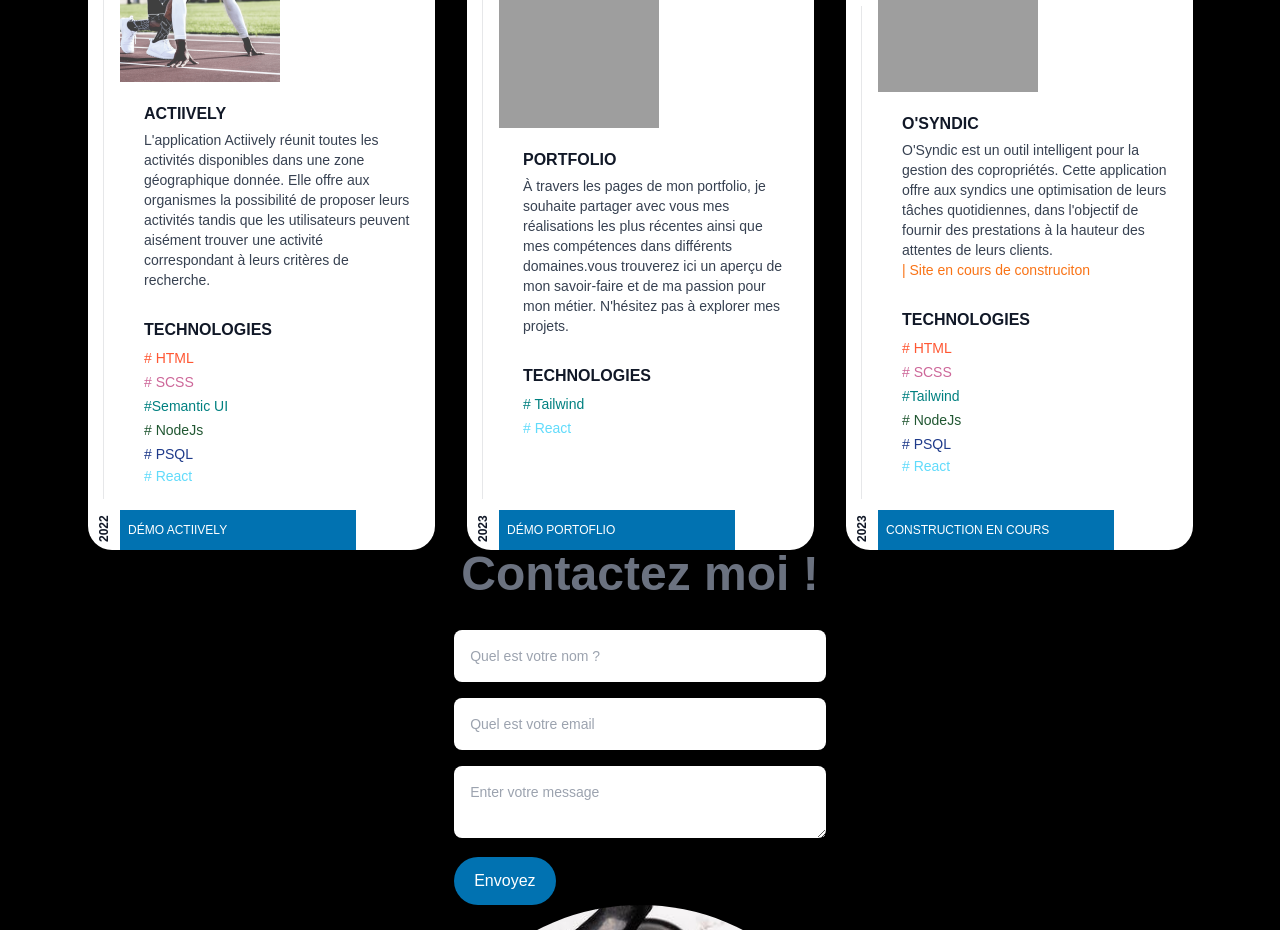
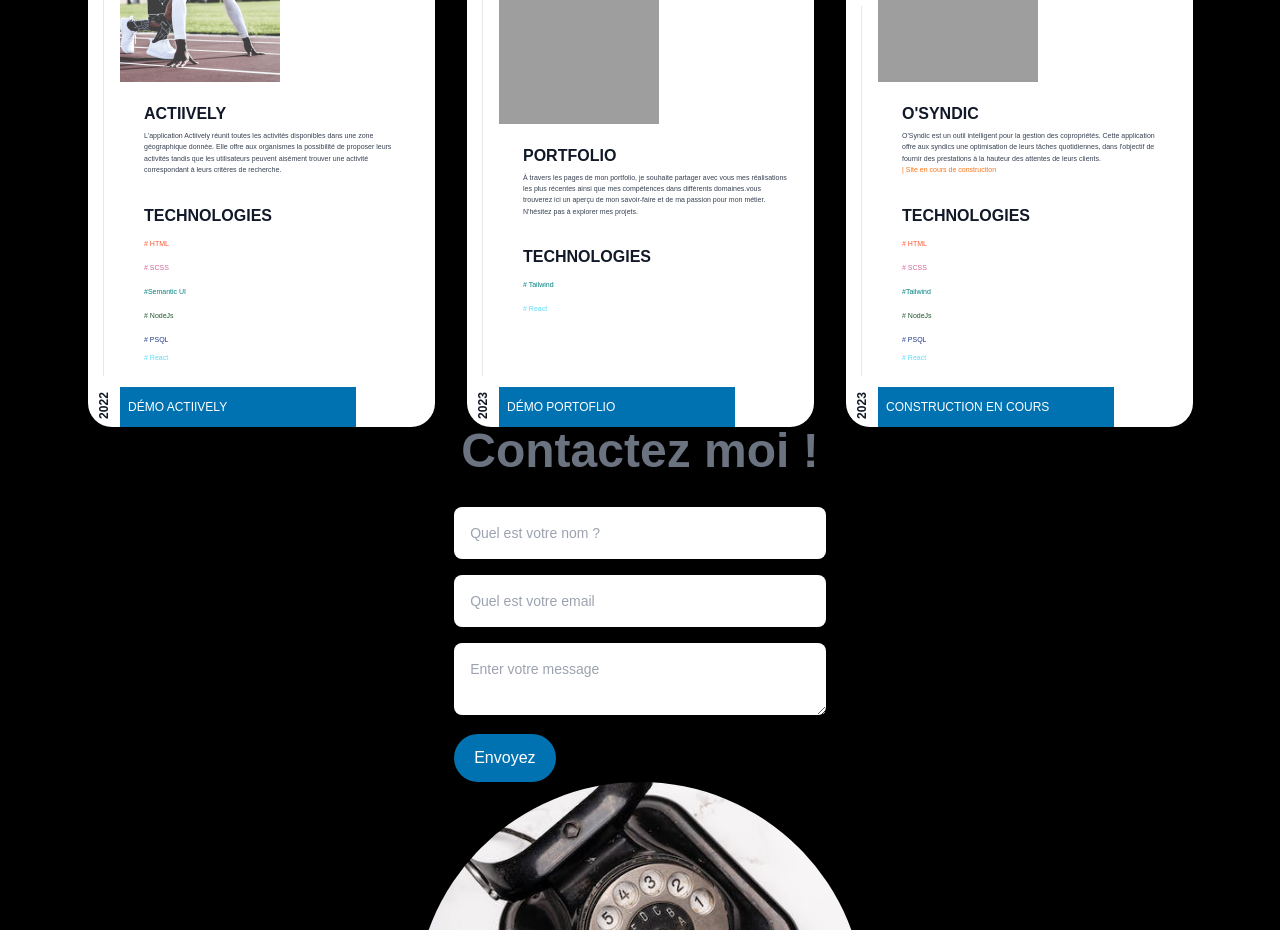
Before and after one commit to AlaaEddineRAHALI/portfolio-alaa-eddine-rahali, a React (Vite) app: page / in a window 1280 px wide. Shown: the part 6260-7190 px from the top of the page. Built offline with nearby package versions, Linux system fonts and the light colour scheme; grey boxes are pictures that could not be loaded; a web font is replaced by a local one.

Commit message:
aboutme responsive fix3

```diff
--- a/src/components/Projects/Projects.jsx
+++ b/src/components/Projects/Projects.jsx
@@ -42,7 +42,7 @@ const Projects = () => {
                       <h1 className="font-bold uppercase text-gray-900">
                         Actiively
                       </h1>
-                      <p className="mt-2 text-sm/relaxed text-gray-700 lg:text-[7px] xl:text-sm">
+                      <p className="mt-2 text-sm/relaxed text-gray-700 xl:text-[7px] 2xl:text-sm">
                         L&apos;application Actiively réunit toutes les activités
                         disponibles dans une zone géographique donnée. Elle
                         offre aux organismes la possibilité de proposer leurs
@@ -53,7 +53,7 @@ const Projects = () => {
                       <h1 className="font-bold uppercase text-gray-900 pt-8">
                         technologies
                       </h1>
-                      <p className=" text-sm/relaxed text-gray-700 py-2 lg:text-[7px] xl:text-sm">
+                      <p className=" text-sm/relaxed text-gray-700 py-2 xl:text-[7px] 2xl:text-sm">
                         <span className=" text-[#FF5733]"># HTML</span>
                         <span className=" text-[#CD6799] leading-6">
                           <br /># SCSS
@@ -111,7 +111,7 @@ const Projects = () => {
                       <h1 className="font-bold uppercase text-gray-900">
                         Portfolio
                       </h1>
-                      <p className="mt-2 text-sm/relaxed text-gray-700 lg:text-[7px] xl:text-sm">
+                      <p className="mt-2 text-sm/relaxed text-gray-700 xl:text-[7px] 2xl:text-sm">
                         À travers les pages de mon portfolio, je souhaite
                         partager avec vous mes réalisations les plus récentes
                         ainsi que mes compétences dans différents domaines.vous
@@ -122,7 +122,7 @@ const Projects = () => {
                       <h1 className="font-bold uppercase text-gray-900 pt-8">
                         technologies
                       </h1>
-                      <p className=" text-sm/relaxed text-gray-700 py-2 lg:text-[7px] xl:text-sm">
+                      <p className=" text-sm/relaxed text-gray-700 py-2 xl:text-[7px] 2xl:text-sm">
                         <span className=" text-[#008080]"># Tailwind</span>
                         <span className=" text-[#61DBFB] leading-6">
                           <br /># React
@@ -167,7 +167,7 @@ const Projects = () => {
                       <h1 className="font-bold uppercase text-gray-900">
                         O&apos;Syndic
                       </h1>
-                      <p className="mt-2 text-sm/relaxed text-gray-700 lg:text-[7px] xl:text-sm">
+                      <p className="mt-2 text-sm/relaxed text-gray-700 xl:text-[7px] 2xl:text-sm">
                         O&apos;Syndic est un outil intelligent pour la gestion
                         des copropriétés. Cette application offre aux syndics
                         une optimisation de leurs tâches quotidiennes, dans
@@ -180,7 +180,7 @@ const Projects = () => {
                       <h1 className="font-bold uppercase text-gray-900 pt-8">
                         technologies
                       </h1>
-                      <p className=" text-sm/relaxed text-gray-700 py-2 lg:text-[7px] xl:text-sm ">
+                      <p className=" text-sm/relaxed text-gray-700 py-2 xl:text-[7px] 2xl:text-sm ">
                         <span className=" text-[#FF5733]"># HTML</span>
                         <span className=" text-[#CD6799] leading-6">
                           <br /># SCSS
```
